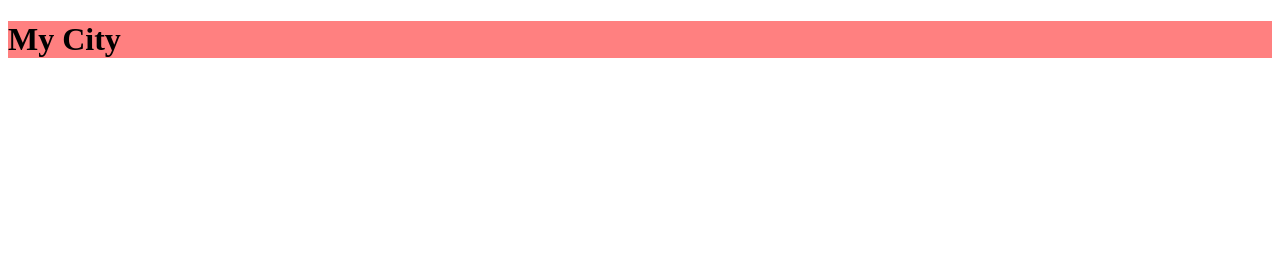
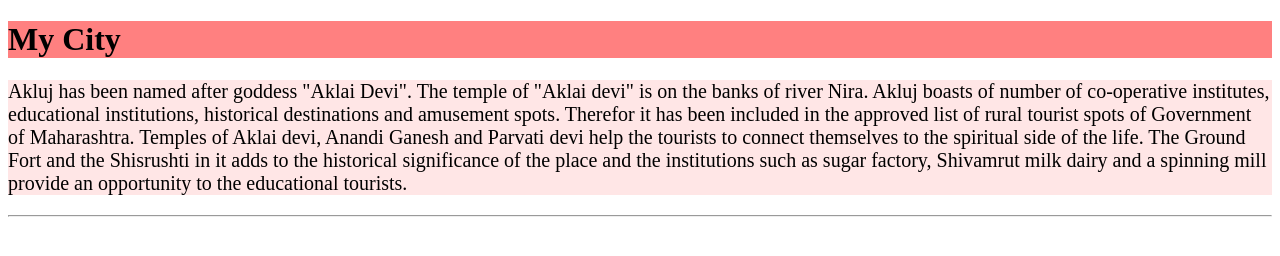
Before and after one commit to Sakshibodare08/css-first-webpage, a plain HTML site: page index.html in a window 1280 px wide. Drawn offline with Linux system fonts and the light colour scheme.

Commit message:
paragraph and class selector used

```diff
--- a/index.html
+++ b/index.html
@@ -10,11 +10,19 @@
              color: black;
 
         }
+
+        .highlight {
+    background-color:#ffe6e6;
+    font-size: 20px;
+ }
     </style>
 </head>
 
 <body>
     <h1>My City</h1>
 
+    <p class="highlight"> Akluj has been named after goddess "Aklai Devi". The temple of "Aklai devi" is on the banks of river Nira.  Akluj boasts of number of co-operative institutes, educational institutions, historical destinations and amusement spots. Therefor it has been included in the approved list of rural tourist spots of Government of Maharashtra. Temples of Aklai devi, Anandi Ganesh and Parvati devi help the tourists to connect themselves to the spiritual side of the life. The Ground Fort and the Shisrushti in it adds to the historical significance of the place and the institutions such as sugar factory, Shivamrut milk dairy and a spinning mill provide an opportunity to the educational tourists. </p>
+<hr>
+
 </body>
 </html>
```
